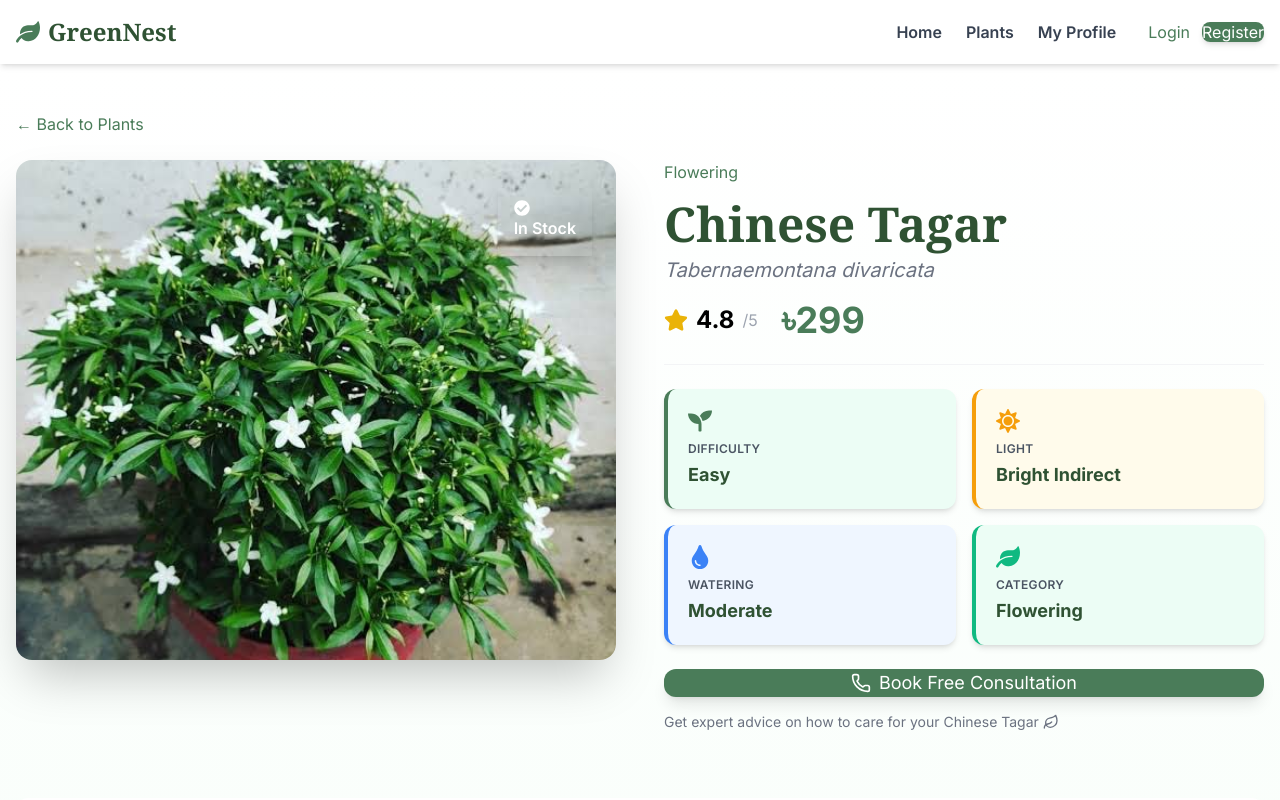
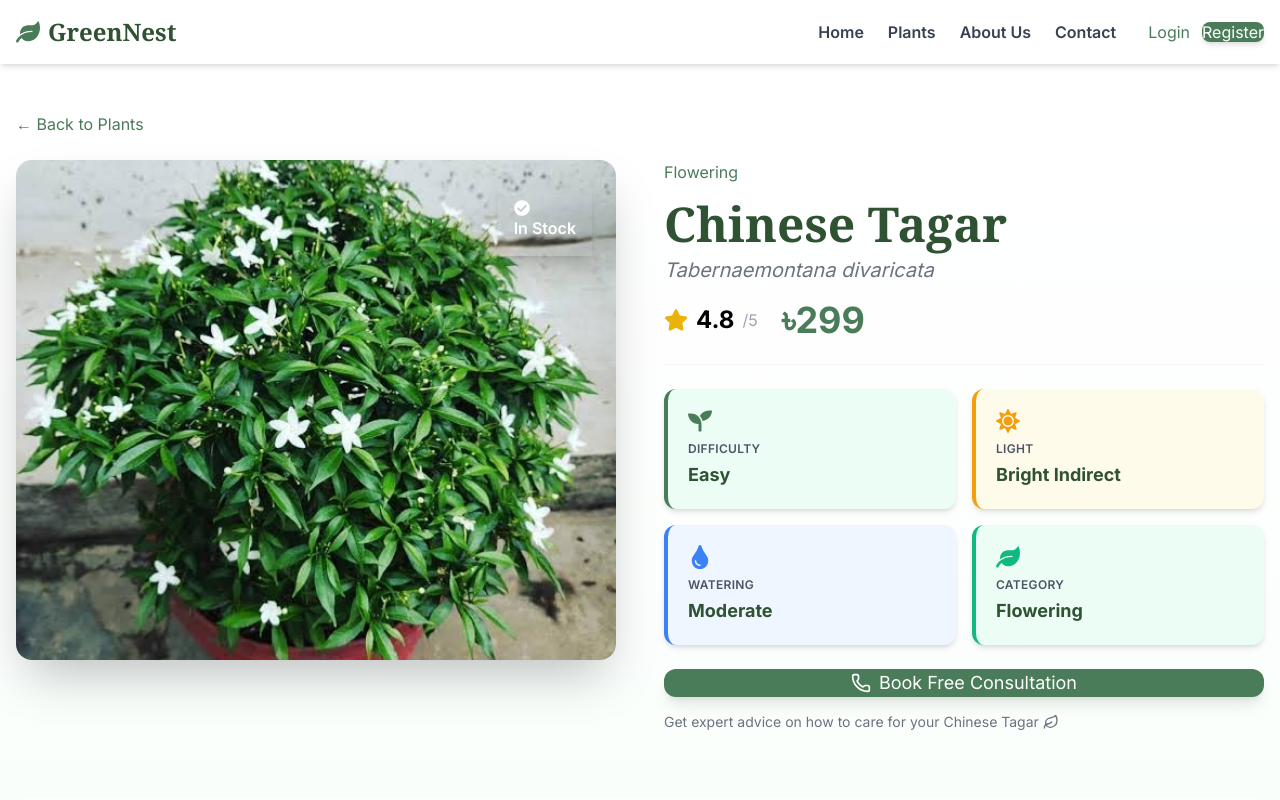
Before and after one commit to abbasyasin1n2/green-earth-abbas, a React (Vite) app: page /plant/1 in a window 1280 px wide. Shown: the top 800 px of the page. Built offline with nearby package versions, Linux system fonts and the light colour scheme; no server answers.

Commit message:
made my profile private

```diff
--- a/src/components/Navbar.jsx
+++ b/src/components/Navbar.jsx
@@ -99,6 +99,7 @@ const Navbar = () => {
                   location.pathname === '/plants' ? 'opacity-100' : 'opacity-0 group-hover:opacity-100'
                 }`}></span>
               </NavLink>
+              {user && (
                 <NavLink
                   to="/profile"
                   className={({ isActive }) =>
@@ -114,6 +115,21 @@ const Navbar = () => {
                     location.pathname === '/profile' ? 'opacity-100' : 'opacity-0 group-hover:opacity-100'
                   }`}></span>
                 </NavLink>
+              )}
+              <a
+                href="#about"
+                className="font-semibold transition-all duration-300 relative group text-gray-700 hover:text-[#4A7C59]"
+              >
+                About Us
+                <span className="absolute bottom-0 left-0 w-full h-0.5 bg-[#4A7C59] transition-all duration-300 opacity-0 group-hover:opacity-100"></span>
+              </a>
+              <a
+                href="#contact"
+                className="font-semibold transition-all duration-300 relative group text-gray-700 hover:text-[#4A7C59]"
+              >
+                Contact
+                <span className="absolute bottom-0 left-0 w-full h-0.5 bg-[#4A7C59] transition-all duration-300 opacity-0 group-hover:opacity-100"></span>
+              </a>
             </div>
 
             {/* Auth Section */}
@@ -244,6 +260,7 @@ const Navbar = () => {
               >
                 Plants
               </NavLink>
+              {user && (
                 <NavLink
                   to="/profile"
                   onClick={closeMobileMenu}
@@ -257,6 +274,21 @@ const Navbar = () => {
                 >
                   My Profile
                 </NavLink>
+              )}
+              <a
+                href="#about"
+                onClick={closeMobileMenu}
+                className="px-4 py-2 font-semibold rounded-lg transition-colors text-gray-700 hover:bg-green-50"
+              >
+                About Us
+              </a>
+              <a
+                href="#contact"
+                onClick={closeMobileMenu}
+                className="px-4 py-2 font-semibold rounded-lg transition-colors text-gray-700 hover:bg-green-50"
+              >
+                Contact
+              </a>
             </div>
 
             {/* Mobile Auth Section */}
```
Lines whose indentation alone changed are shown as unchanged.
